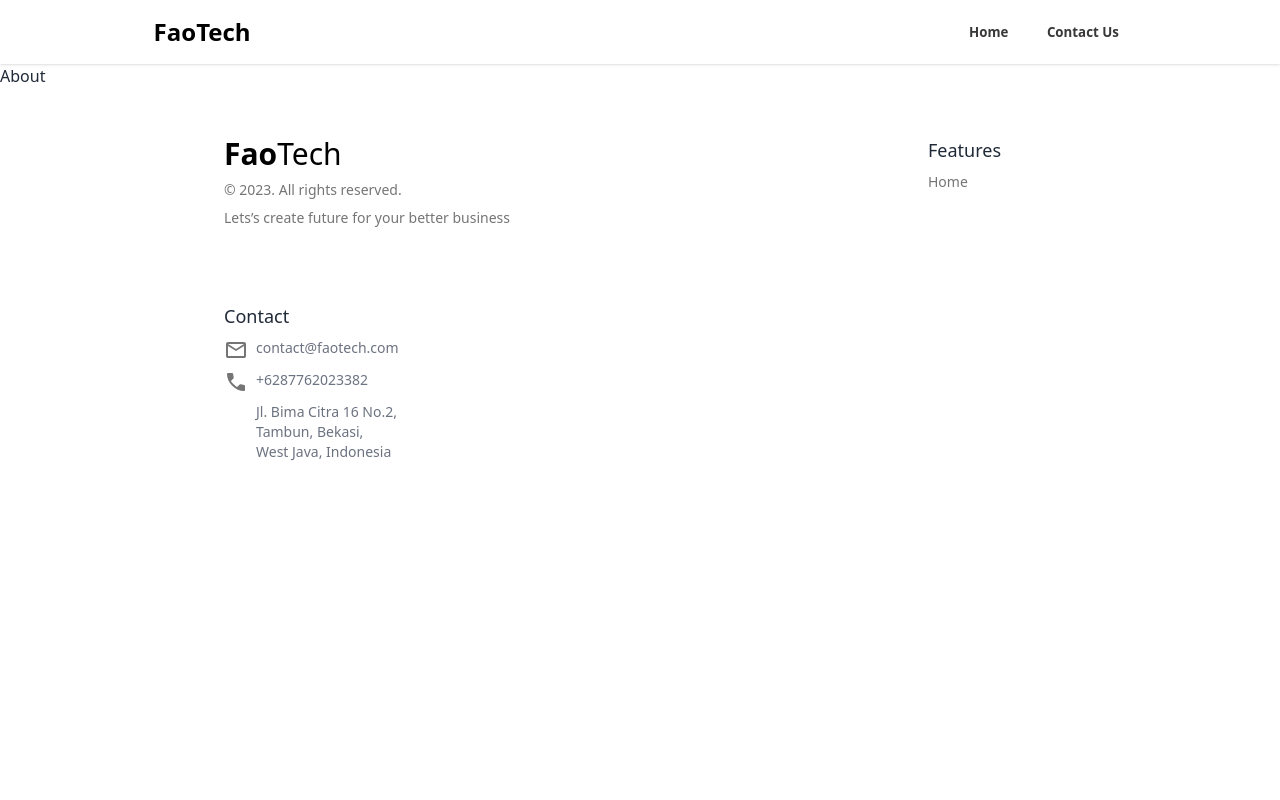
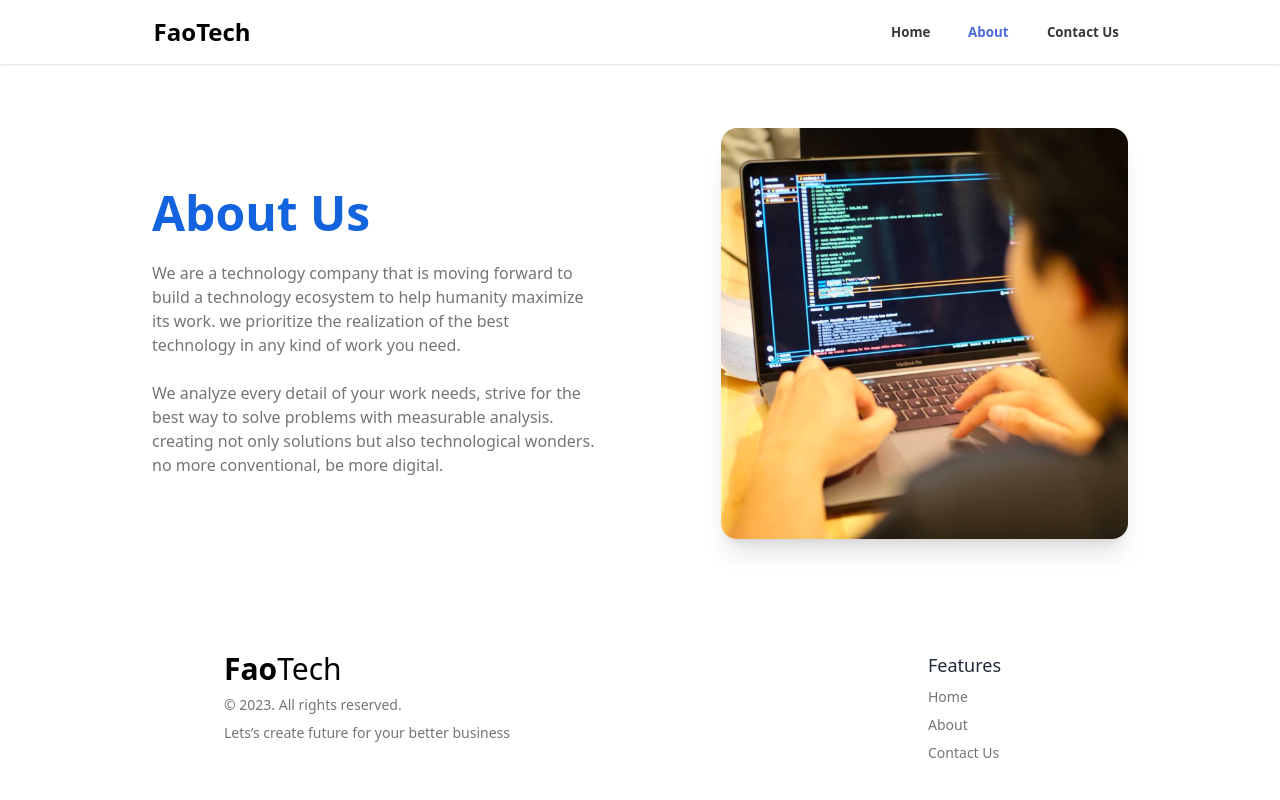
Before and after one commit to fao30/faotech-frontend, a React (Create React App) app: page /#/about in a window 1280 px wide. Shown: the top 800 px of the page. Built offline with nearby package versions, Linux system fonts and the light colour scheme; some icons are missing.

Commit message:
about added

```diff
--- a/package.json
+++ b/package.json
@@ -8,7 +8,7 @@
     "@testing-library/jest-dom": "^5.16.5",
     "@testing-library/react": "^13.4.0",
     "@testing-library/user-event": "^13.5.0",
-    "daisyui": "^2.46.0",
+    "daisyui": "^2.46.1",
     "framer-motion": "^8.0.2",
     "react": "^18.2.0",
     "react-animated-popup": "^0.1.8",
--- a/src/components/Navbar.js
+++ b/src/components/Navbar.js
@@ -80,7 +80,7 @@ const Navbar = () => {
           <p
             class={`${
               location.pathname === "/contact"
-                ? "ml-8 md:ml-3 sm:lg:ml-3 normal-case lg:text-2xl sm:text-2xl text-2xl font-extrabold md:flex lg:flex"
+                ? "ml-8 md:ml-[0.8rem] sm:lg:ml-3 normal-case lg:text-2xl sm:text-2xl text-2xl font-extrabold md:flex lg:flex"
                 : "ml-[0.8rem] normal-case lg:text-2xl sm:text-2xl text-2xl font-extrabold hidden md:flex lg:flex"
             } `}
           >
@@ -123,7 +123,7 @@ const Navbar = () => {
                     );
                   })}
                   <a
-                    // href="/#/contact"
+                    href
                     class="btn btn-ghost rounded-2xl mx-0.5 normal-case border-none  text-[#393737] hover:bg-primary-100 hover:text-white active:bg-primary-200 hover:shadow-xl"
                     onClick={() => {
                       navigate("/contact");
--- a/src/pages/AboutUs/AboutUs.js
+++ b/src/pages/AboutUs/AboutUs.js
@@ -1,9 +1,55 @@
 import { motion } from "framer-motion";
 import { React } from "react";
-import Header from "../Home/components/Header";
+// import Header from "../Home/components/Header";
 
 const AboutUs = () => {
-  return <div>About</div>;
+  return (
+    <div class="grid place-items-center items-end">
+      <div class="my-10 lg:my-16 z-10 w-full">
+        <div class="flex justify-between flex-wrap items-center mx-10 md:mx-20 lg:mx-[9.5rem] mb-12 md:mb-0">
+          {/* HEADER TITLE, Digital Product Made By Us*/}
+          <motion.div
+            initial={{ x: "-20%" }}
+            animate={{ x: "calc(100% - 100%)" }}
+          >
+            <div class="w-full lg:w-[60%] md:w-4/5">
+              <h1 class="md:lg:text-5xl text-4xl font-bold text-[#1363DF]">
+                About Us
+              </h1>
+            </div>
+            <div class="md:w-96 lg:w-[27.7rem] text-[#757575] text-[16px] mt-6">
+              <h1>
+                We are a technology company that is moving forward to build a
+                technology ecosystem to help humanity maximize its work. we
+                prioritize the realization of the best technology in any kind of
+                work you need.
+              </h1>
+              <h1>
+                <br />
+                We analyze every detail of your work needs, strive for the best
+                way to solve problems with measurable analysis. creating not
+                only solutions but also technological wonders. no more
+                conventional, be more digital.
+              </h1>
+            </div>
+          </motion.div>
+          <img
+            alt="coding"
+            class="hidden lg:flex w-full lg:w-5/12 rounded-2xl shadow-xl md:ml-6 md:mt-6 ml-0 mt-12 lg:mt-0"
+            src={require("./components/alvinAbout.jpeg")}
+          />
+        </div>
+        {/* IMG FOR MOBILE DEVICES */}
+        <div class="flex justify-center">
+          <img
+            alt="coding"
+            class="md:lg:hidden rounded-2xl shadow-xl w-[80%] md:mt-8"
+            src={require("./components/alvinAbout.jpeg")}
+          ></img>
+        </div>
+      </div>
+    </div>
+  );
 };
 
 export default AboutUs;
--- a/src/pages/Contact/Contact.js
+++ b/src/pages/Contact/Contact.js
@@ -1,6 +1,7 @@
 import { useNavigate } from "react-router-dom";
 import { Icon } from "@iconify/react";
 import FormContact from "./components/FormContact";
+import { motion } from "framer-motion";
 
 const Contact = () => {
   const navigate = useNavigate();
@@ -26,6 +27,10 @@ const Contact = () => {
         </button>
       </div>
       <div className="flex flex-col z-10 xl:mx-auto pt-2">
+        <motion.div
+          initial={{ x: "-20%" }}
+          animate={{ x: "calc(100% - 100%)" }}
+        >
           <p className="text-[#4C6BDC] md:lg:text-5xl text-4xl font-bold leading-[1.1]">
             Let’s discuss your project with our team
           </p>
@@ -33,7 +38,7 @@ const Contact = () => {
             We would love to hear from you! Send us an email and we will respond
             within 24 hours.
           </p>
-
+        </motion.div>
         {/* Background  */}
         <div class="flex absolute w-6/12 right-0 lg:-right-10 sm:mr-10 h-[90%] top-20 bg-[#eaf0fa] blur-3xl -z-10 rounded-tl-full rounded-bl-full"></div>
 
--- a/src/pages/Home/components/DigitalProduct.js
+++ b/src/pages/Home/components/DigitalProduct.js
@@ -1,4 +1,3 @@
-import { motion } from "framer-motion";
 import React from "react";
 
 const DigitalProduct = () => {
@@ -13,15 +12,10 @@ const DigitalProduct = () => {
             </h1>
           </div>
           <div class="w-72 text-[#757575] text-[16px] mt-6">
-            <motion.div
-              initial={{ x: "-20%" }}
-              animate={{ x: "calc(100% - 100%)" }}
-            >
-              <h1>
-                We experienced in digitalizing various business and enterprises
-                across industries with our product.
-              </h1>
-            </motion.div>
+            <h1>
+              We experienced in digitalizing various business and enterprises
+              across industries with our product.
+            </h1>
           </div>
         </div>
         {/* Communication Platform for Business to Business Partners */}
@@ -41,6 +35,7 @@ const DigitalProduct = () => {
             </div>
           </div>
           <img
+            alt="b2b"
             class="hidden lg:flex w-full lg:w-6/12 transition-all transform hover:scale-125 hover:cursor-zoom-in mt-12 lg:mt-0"
             src={require("./components/b2b.png")}
           ></img>
@@ -48,6 +43,7 @@ const DigitalProduct = () => {
         {/* IMG FOR MOBILE PHONES */}
         <div class="flex justify-center">
           <img
+            alt="b2b"
             class="md:lg:hidden w-11/12 transition-all transform hover:scale-125 hover:cursor-zoom-in mt-12"
             src={require("./components/b2b.png")}
           ></img>
--- a/src/pages/Home/components/OurWorkSector.js
+++ b/src/pages/Home/components/OurWorkSector.js
@@ -1,4 +1,3 @@
-import { motion } from "framer-motion";
 import { React } from "react";
 import CardWork from "./components/CardWork";
 import { Icon } from "@iconify/react";
--- a/src/store/helper/NavbarOptions.js
+++ b/src/store/helper/NavbarOptions.js
@@ -4,18 +4,18 @@ export const footerOptions = [
     to: "/",
     label: "Home",
   },
-  // {
-  //   to: "/about",
-  //   label: "About",
-  // },
+  {
+    to: "/about",
+    label: "About",
+  },
   // {
   //   to: "/portfolio",
   //   label: "Portfolio",
   // },
-  // {
-  //   to: "/contact",
-  //   label: "Contact Us",
-  // },
+  {
+    to: "/contact",
+    label: "Contact Us",
+  },
 ];
 
 export const dropdownOptions = [
@@ -38,10 +38,10 @@ export const navbarWithoutContact = [
     to: "/",
     label: "Home",
   },
-  // {
-  //   to: "/about",
-  //   label: "About",
-  // },
+  {
+    to: "/about",
+    label: "About",
+  },
   // {
   //   to: "/portfolio",
   //   label: "Portfolio",
```
Also changed, not shown: src/pages/AboutUs/components/alvinAbout.jpeg (added), 1 other file (tests, documents, lock files or other folders). Lines whose indentation alone changed are shown as unchanged.
